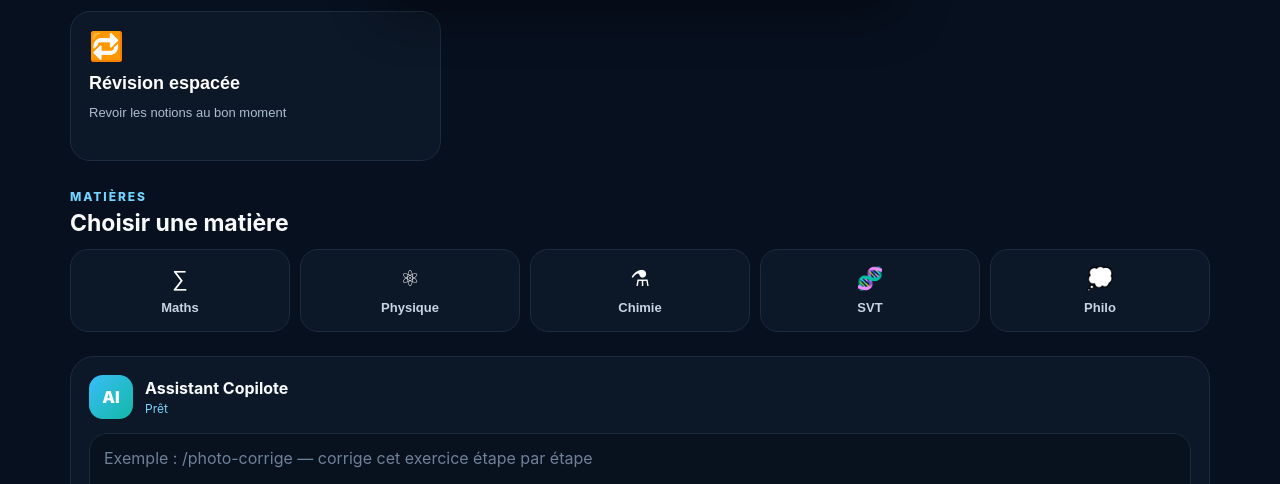
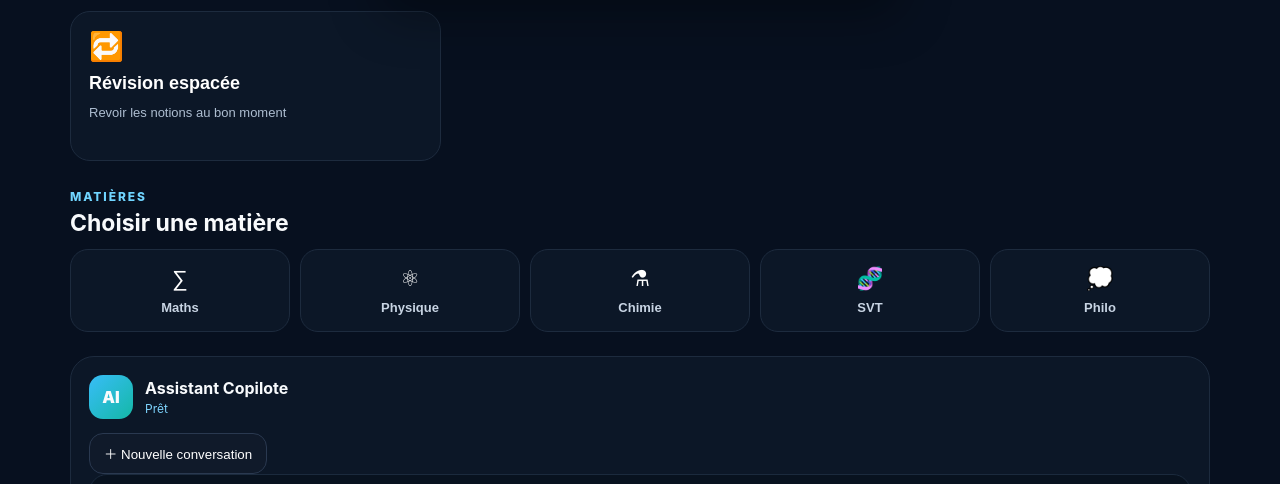
Before and after one commit to djama77/copilote-bac-terminale-s-djibouti, a plain HTML site: page index.html in a window 1280 px wide. Shown: the part 785-1269 px from the top of the page. Drawn offline with Linux system fonts and the light colour scheme.

Commit message:
feat: add chatbot history and new conversation controls

```diff
--- a/index.html
+++ b/index.html
@@ -111,6 +111,12 @@
           </div>
         </div>
 
+        <div class="assistant-tools">
+          <button id="newChatBtn" class="ghost-btn" type="button">＋ Nouvelle conversation</button>
+        </div>
+
+        <div id="chatHistory" class="chat-history" aria-live="polite"></div>
+
         <div class="composer">
           <textarea id="promptInput" rows="3" placeholder="Exemple : /photo-corrige — corrige cet exercice étape par étape"></textarea>
 
```
